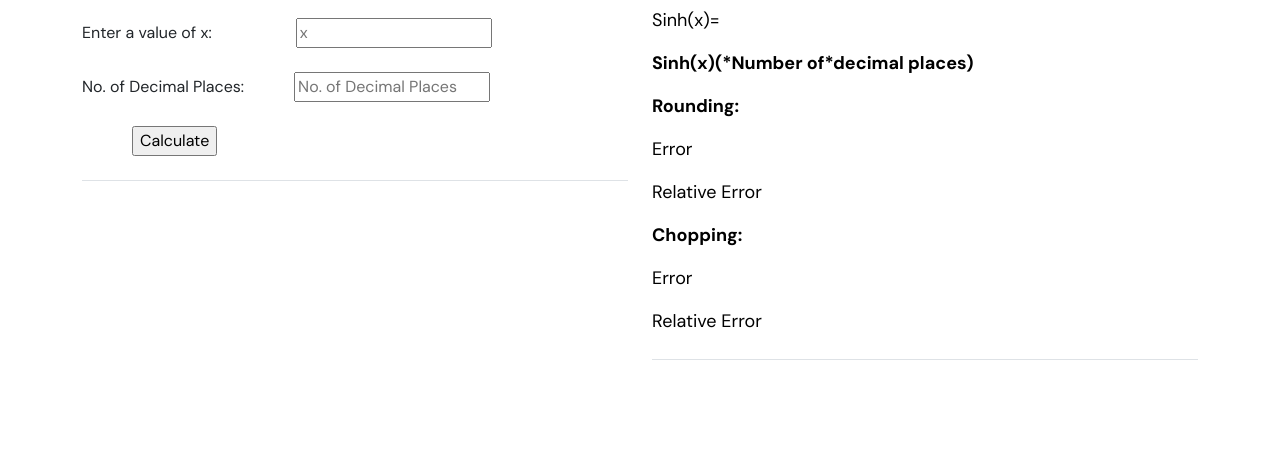
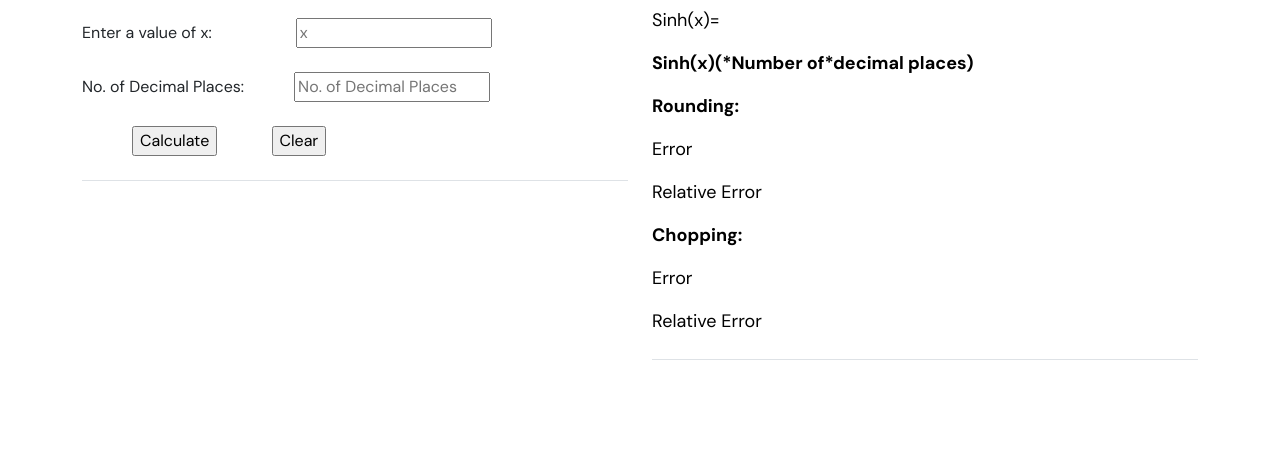
Before and after one commit to Group14-04070/Group14_Machine-Problem, a plain HTML site: page part2.html in a window 1280 px wide. Shown: the part 780-1238 px from the top of the page. Drawn offline with Linux system fonts and the light colour scheme; a script that the page names is missing.

Commit message:
Update part2.html

```diff
--- a/part2.html
+++ b/part2.html
@@ -3,7 +3,6 @@
     <head>
         <meta charset="utf-8">
         <meta name="viewport" content="width=device-width, initial-scale=1">
-
         <meta name="description" content="">
         <meta name="author" content="">
 
@@ -118,20 +117,14 @@
                                     <input type="text" id="xinput" class="input-field" name="xinput" onkeypress="return inputNumber(event)" placeholder="x"><br><br>
                                     No. of Decimal Places:<input type="text" id="decimal" class="input-field" name="decimal" onkeypress="return inputNumber(event)" placeholder="No. of Decimal Places"><br><br>
                                     <input type="button" class="input-field" value="Calculate" onclick="Calculate()">
+                                    <input type="button" class="input-field" value="Clear" onclick="Reload()">
                                   </form>
 
 
                                 <div class="border-top mt-4 pt-3">
                                     <div class="d-flex flex-wrap align-items-center mb-1">
-                                       <!-- <span class="custom-block-span">Location:</span>
-
-                                        <p class="mb-0">National Center, NYC</p>-->
                                     </div>
-
                                     <div class="d-flex flex-wrap align-items-center">
-                                       <!-- <span class="custom-block-span">Ticket:</span>
-
-                                        <p class="mb-0">$150</p>-->
                                     </div>
                                 </div>
                             </div>
@@ -160,15 +153,9 @@
 
                                 <div class="border-top mt-4 pt-3">
                                     <div class="d-flex flex-wrap align-items-center mb-1">
-                                       <!-- <span class="custom-block-span">Location:</span>
+                                    </div>
+                                    <div class="d-flex flex-wrap align-items-center">
 
-                                        <p class="mb-0">National Center, NYC</p>-->
-                                    </div>
-
-                                    <div class="d-flex flex-wrap align-items-center">
-                                        <!--<span class="custom-block-span">Ticket:</span>
-
-                                        <p class="mb-0">$250</p>-->
                                     </div>
                                 </div>
                             </div>
```
